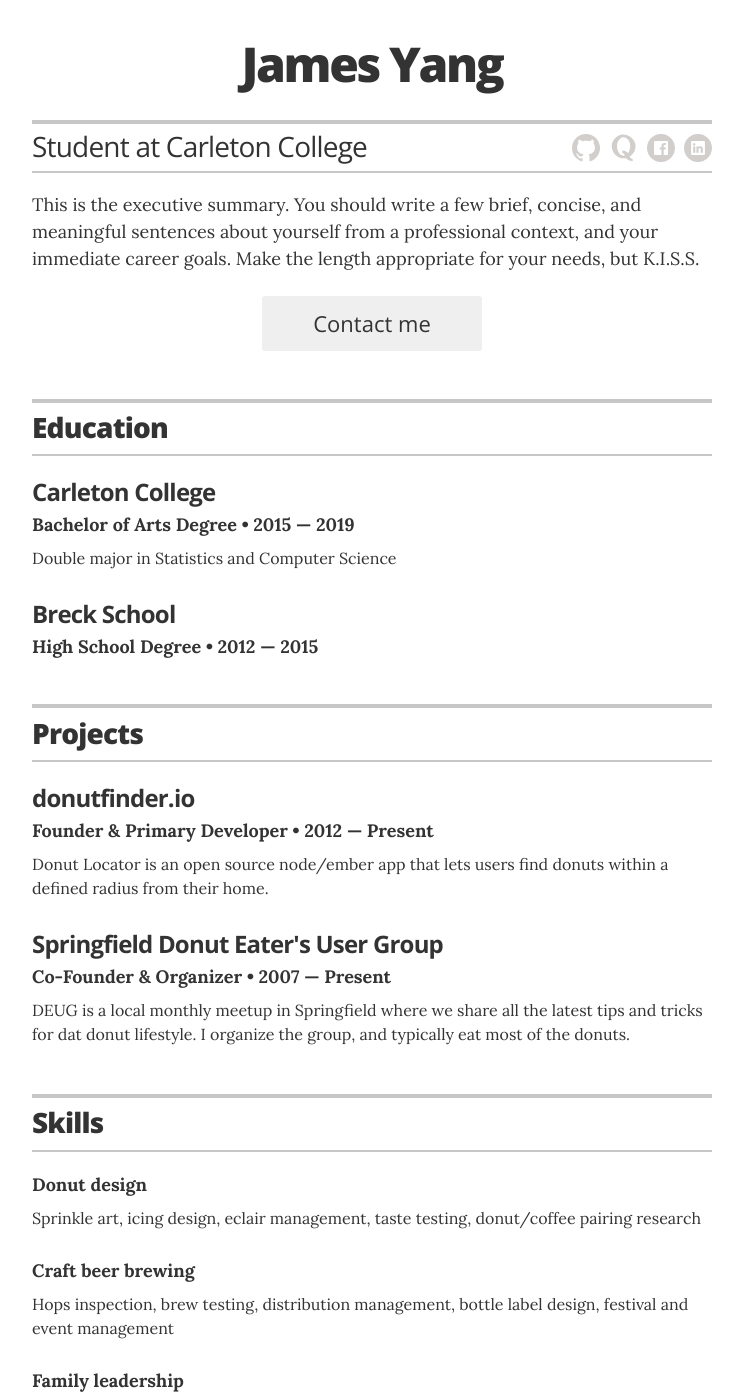
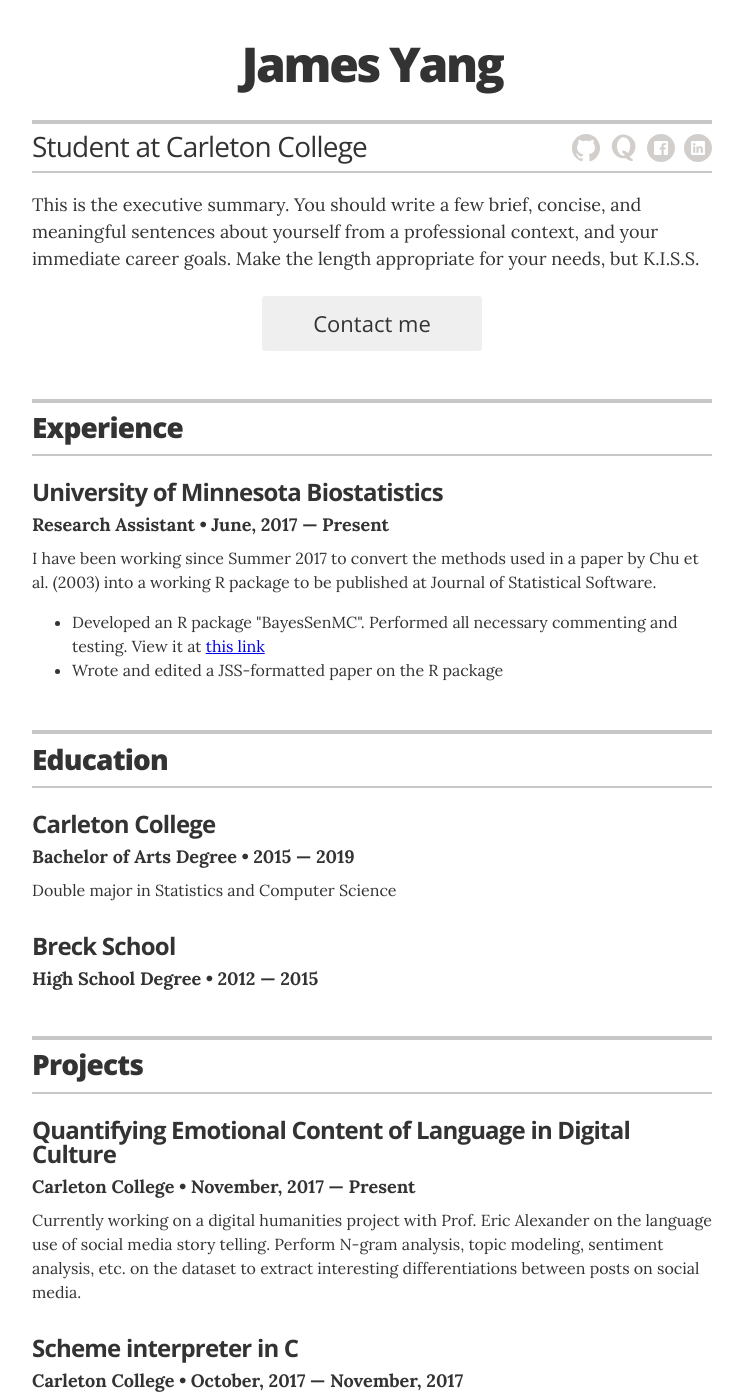
Before and after one commit to formidify/formidify.github.io, a Jekyll site: the page built from index.html, in a window 1280 px wide and 1400 px high. Shown: the whole window, without its empty margins (268-1011 px from the left). Built offline with Jekyll 4.4.1, drawn with Linux system fonts in a browser that asks for light colours; some of the changed text lies outside the part shown.

Commit message:
Updated experiences and projects

```diff
--- a/_config.yml
+++ b/_config.yml
@@ -26,7 +26,7 @@ resume_looking_for_work:        "yes"
 
 # Decide which sections to use
 # comment out to hide
-# resume_section_experience:      true
+resume_section_experience:      true
 resume_section_education:       true
 resume_section_projects:        true
 resume_section_skills:          true
--- a/_data/experience.yml
+++ b/_data/experience.yml
@@ -1,6 +1,6 @@
-# Jobs
-#
-- company:
-  position:
-  duration:
-  summary:
+# Experiences
+# Research Assistant
+- company: University of Minnesota Biostatistics
+  position: Research Assistant
+  duration: June, 2017 &mdash; Present
+  summary: I have been working since Summer 2017 to convert the methods used in a paper by Chu et al. (2003) into a working R package to be published at Journal of Statistical Software.<ul><li>Developed an R package "BayesSenMC". Performed all necessary commenting and testing. View it at <a href="https://github.com/formidify/BayesSenMC" target=_blank rel="noopener noreferrer">this link</a></li><li>Wrote and edited a JSS-formatted paper on the R package</li>
--- a/_data/projects.yml
+++ b/_data/projects.yml
@@ -1,16 +1,24 @@
 # Projects
 # uncomment the urls if you wish to display them, and add your own URL
 
-# donutfinder.io
-- project: donutfinder.io
-  role: Founder & Primary Developer
-  duration: 2012 &mdash; Present
+# E. Alexander project
+- project: Quantifying Emotional Content of Language in Digital Culture
+  role: Carleton College
+  duration: November, 2017 &mdash; Present
   # url: "#"
-  description: Donut Locator is an open source node/ember app that lets users find donuts within a defined radius from their home.
+  description: Currently working on a digital humanities project with Prof. Eric Alexander on the language use of social media story telling. Perform N-gram analysis, topic modeling, sentiment analysis, etc. on the dataset to extract interesting differentiations between posts on social media.
 
-#Springfield Donut Eater's User Group
-- project: Springfield Donut Eater's User Group
-  role: Co-Founder & Organizer
-  duration: 2007 &mdash; Present
+
+# Scheme interpreter in C
+- project: Scheme interpreter in C
+  role: Carleton College
+  duration: October, 2017 &mdash; November, 2017
   # url: "#"
-  description: DEUG is a local monthly meetup in Springfield where we share all the latest tips and tricks for dat donut lifestyle. I organize the group, and typically eat most of the donuts.
+  description: Term project for CS 251 (Programming Languages) at Carleton College. Built a Scheme interpreter in C that tokenizes, parses and evaluates the input Scheme file and prints the result on the terminal. View it at <a href="https://github.com/formidify/Scheme_Interpreter_C" target=_blank rel="noopener noreferrer">this link</a>
+
+# Tetris game
+- project: Tetris game
+  role: Carleton College
+  duration: November, 2017
+  # url: "#"
+  description: Final project for CS 257 (Software Design) at Carleton College. Implemented a Tetris game using IntelliJ and MVC (Model-View-Controller) pattern. View it at <a href="https://github.com/formidify/Tetris" target=_blank rel="noopener noreferrer">this link</a>
```
